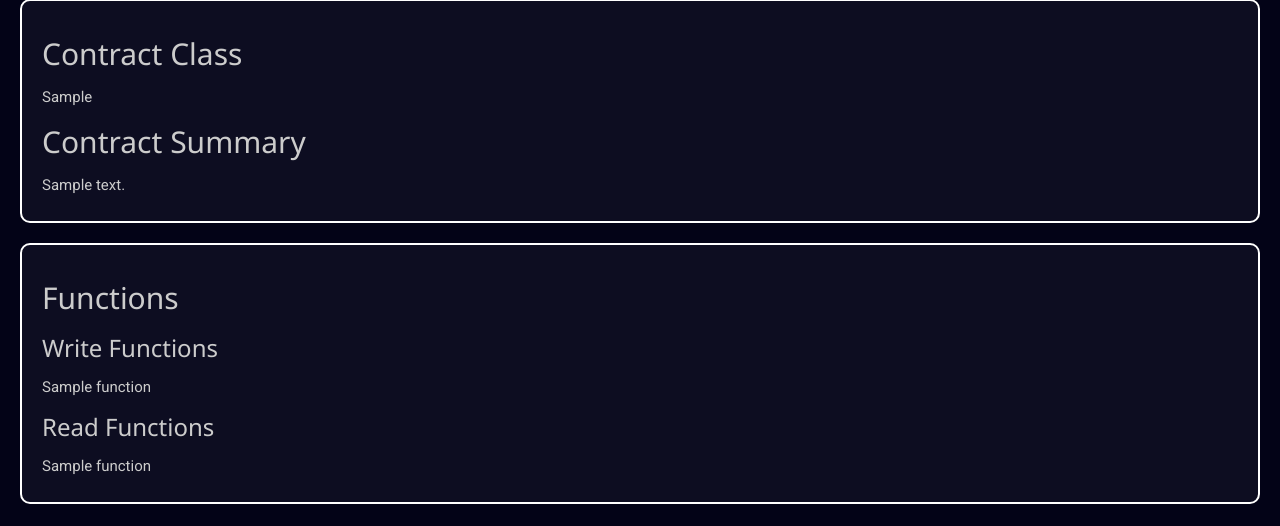
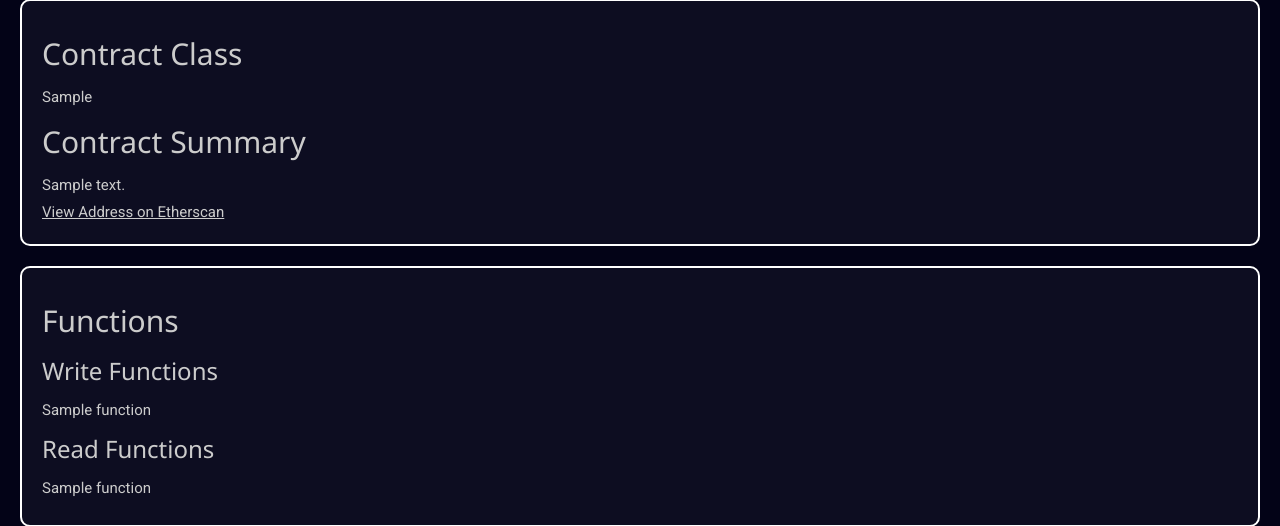
Before and after one commit to jm252/ece473_finalproject, a Flask app: template templates/scan.html in a window 1280 px wide. Shown: the part 185-711 px from the top of the page. Run offline with Flask 3, Linux system fonts and the light colour scheme; the template is opened without the code that fills it: most values are stand-ins (such as "Sample title", 1, 10 or a date in 2020).

Commit message:
etherscan link

```diff
--- a/app.py
+++ b/app.py
@@ -39,6 +39,7 @@ def scan():
     print(write_functions)
 
     html_code = flask.render_template("scan.html",
+                                            address = address,
                                             contract_class = contract_class,
                                             contract_summary=contract_summary,
                                             write_functions = write_functions,
--- a/templates/scan.html
+++ b/templates/scan.html
@@ -76,6 +76,7 @@
           <div class="contract-summary">
             <h2>Contract Summary</h2>
             <p>{{ contract_summary }}</p>
+            <a href="https://etherscan.io/address/{{address}}">View Address on Etherscan</a>
           </div>
         </div>
         <div class="box function-box">
```
